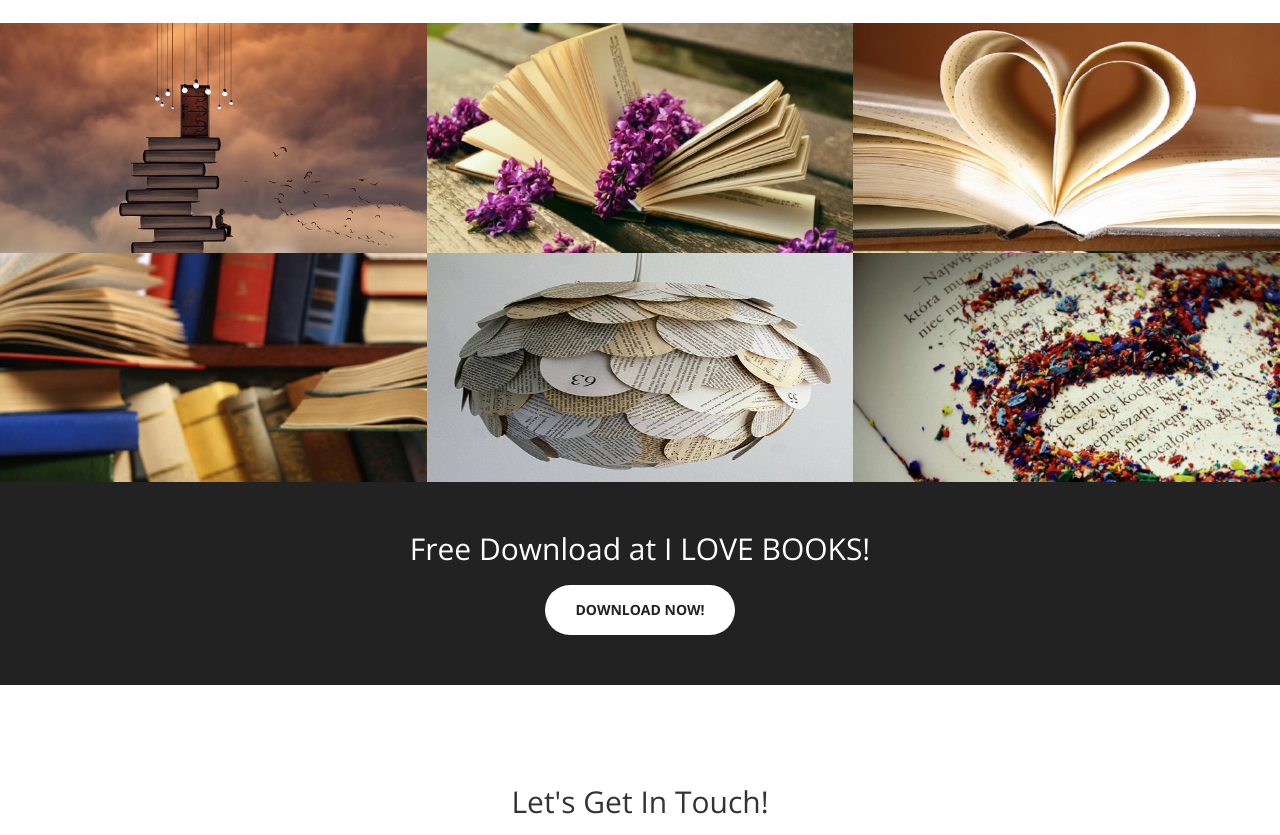
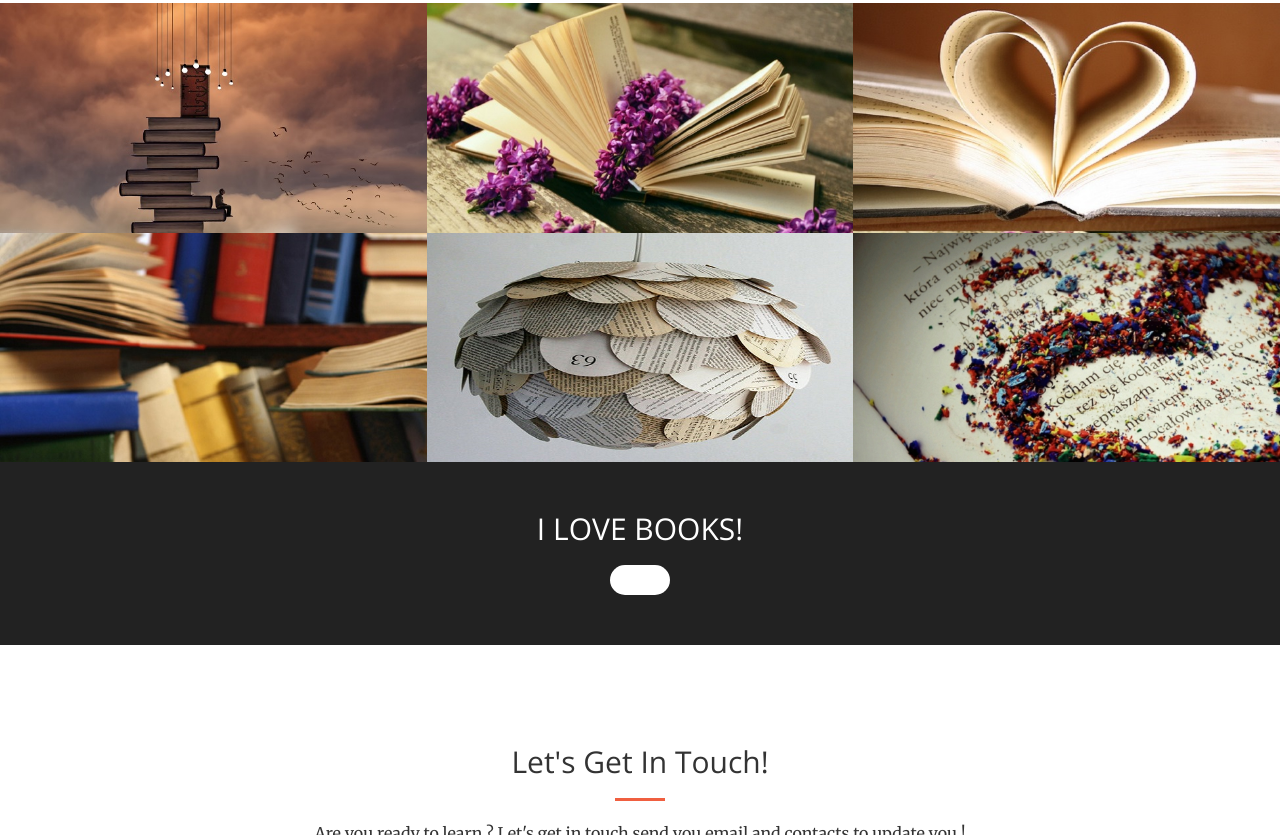
Before and after one commit to laarnimablay/layout1, a website: page index.html in a window 1280 px wide. Shown: the part 1630-2465 px from the top of the page. Drawn offline with nearby package versions, Linux system fonts and the light colour scheme.

Commit message:
Update index.html

```diff
--- a/index.html
+++ b/index.html
@@ -86,7 +86,7 @@
                     <h2 class="section-heading">We've got what you need!</h2>
                     <hr class="light">
                     <p class="text-faded">The world opened to me when i learned to read , Books are uniquely portable magic</p>
-                    <a href="#services" class="page-scroll btn btn-default btn-xl sr-button">Get Started!</a>
+                    <a href="#services" class="page-scroll btn btn-default btn-xl sr-button"></a>
                 </div>
             </div>
         </div>
@@ -235,8 +235,8 @@
     <aside class="bg-dark">
         <div class="container text-center">
             <div class="call-to-action">
-                <h2>Free Download at I LOVE BOOKS!</h2>
-                <a href="http://startbootstrap.com/template-overviews/creative/" class="btn btn-default btn-xl sr-button">Download Now!</a>
+                <h2> I LOVE BOOKS!</h2>
+                <a href="http://startbootstrap.com/template-overviews/creative/" class="btn btn-default btn-xl sr-button"></a>
             </div>
         </div>
     </aside>
```
